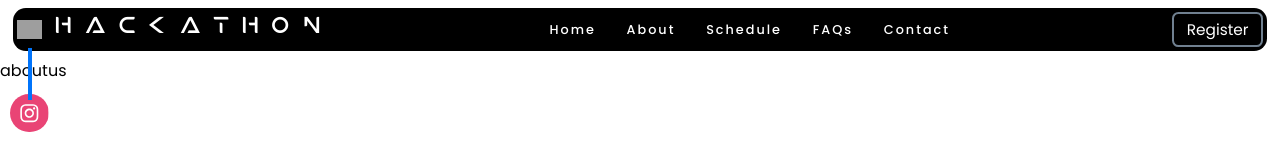
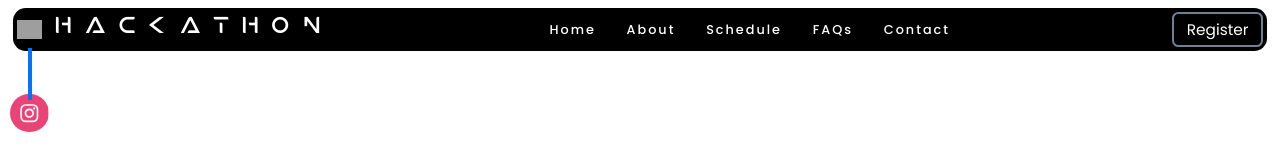
Before and after one commit to shadowctrl/Hackatank, a React (Vite) app: page /about in a window 1280 px wide. Shown: the top 152 px of the page. Built offline with nearby package versions, Linux system fonts and the light colour scheme; grey boxes are pictures that could not be loaded; a web font is replaced by a local one.

Commit message:
About Us initial

```diff
--- a/src/components/aboutus/aboutus.jsx
+++ b/src/components/aboutus/aboutus.jsx
@@ -1,7 +1,8 @@
 import React from "react";
+import "./aboutus.css";
 
 const aboutus = () => {
-  return <div>aboutus</div>;
+  return <div></div>;
 };
 
 export default aboutus;
```
Also changed, not shown: src/components/aboutus/aboutus.css (added).
